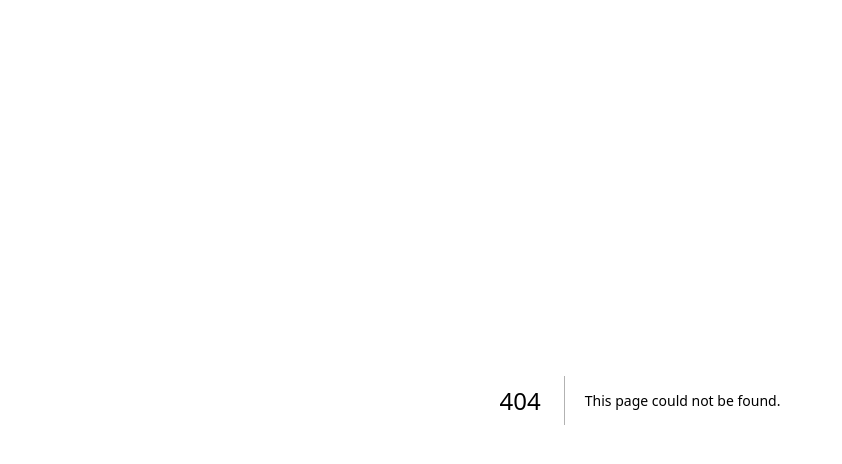
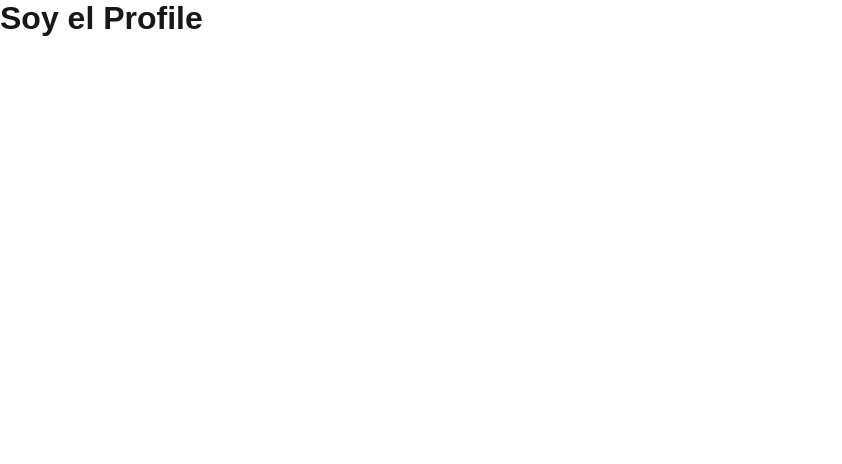
Before and after one commit to vespinozagallegos/Routing-NextJS-M4-C4, a Next.js app in the folder routing-next/: page /profile in a window 1280 px wide. Before the commit this address had no page. Shown: the top 464 px of the page, without its empty margins (0-842 px from the left). Built offline with nearby package versions, Linux system fonts and the light colour scheme.

Commit message:
Se crea el Componente de la RUTA DINAMICA Profile.jsx y la page.js que renderiza a la ruta dinamica. Se agrega un comentario a la ruta ESTATICA

```diff
--- /dev/null
+++ b/routing-next/src/app/[profile]/Profile.jsx
@@ -0,0 +1,9 @@
+export const Profile = () => {
+    return (
+        <div>
+            <h1>Soy el Profile</h1>
+        </div>
+    );
+}
+
+export default Profile;
--- /dev/null
+++ b/routing-next/src/app/[profile]/page.js
@@ -0,0 +1,2 @@
+// Aqui se renderiza la RUTA
+export { default } from './Profile'
--- a/routing-next/src/app/estatica/page.js
+++ b/routing-next/src/app/estatica/page.js
@@ -1 +1,2 @@
+// Aqui se renderiza la RUTA
 export { default } from './Estatica'
```
